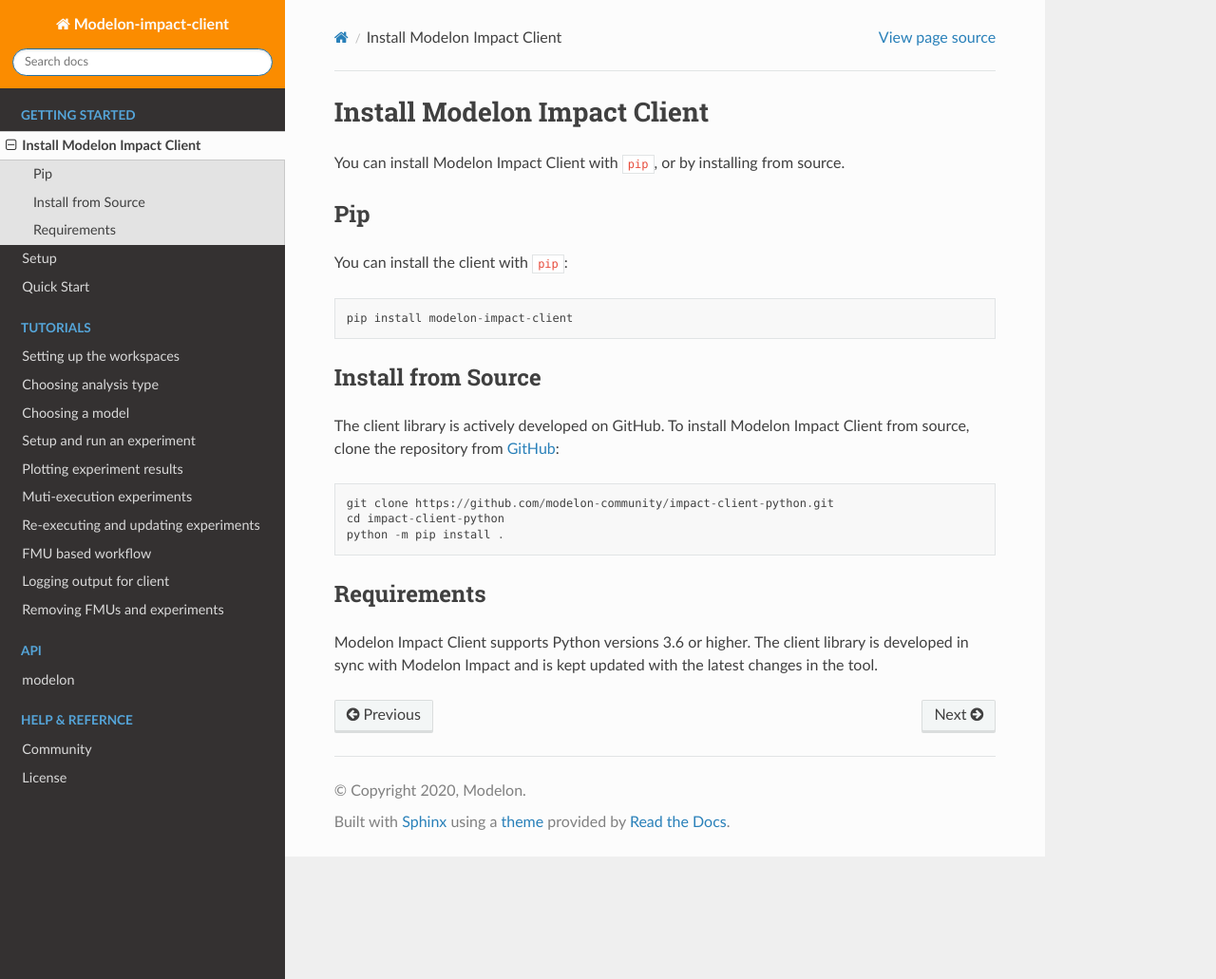
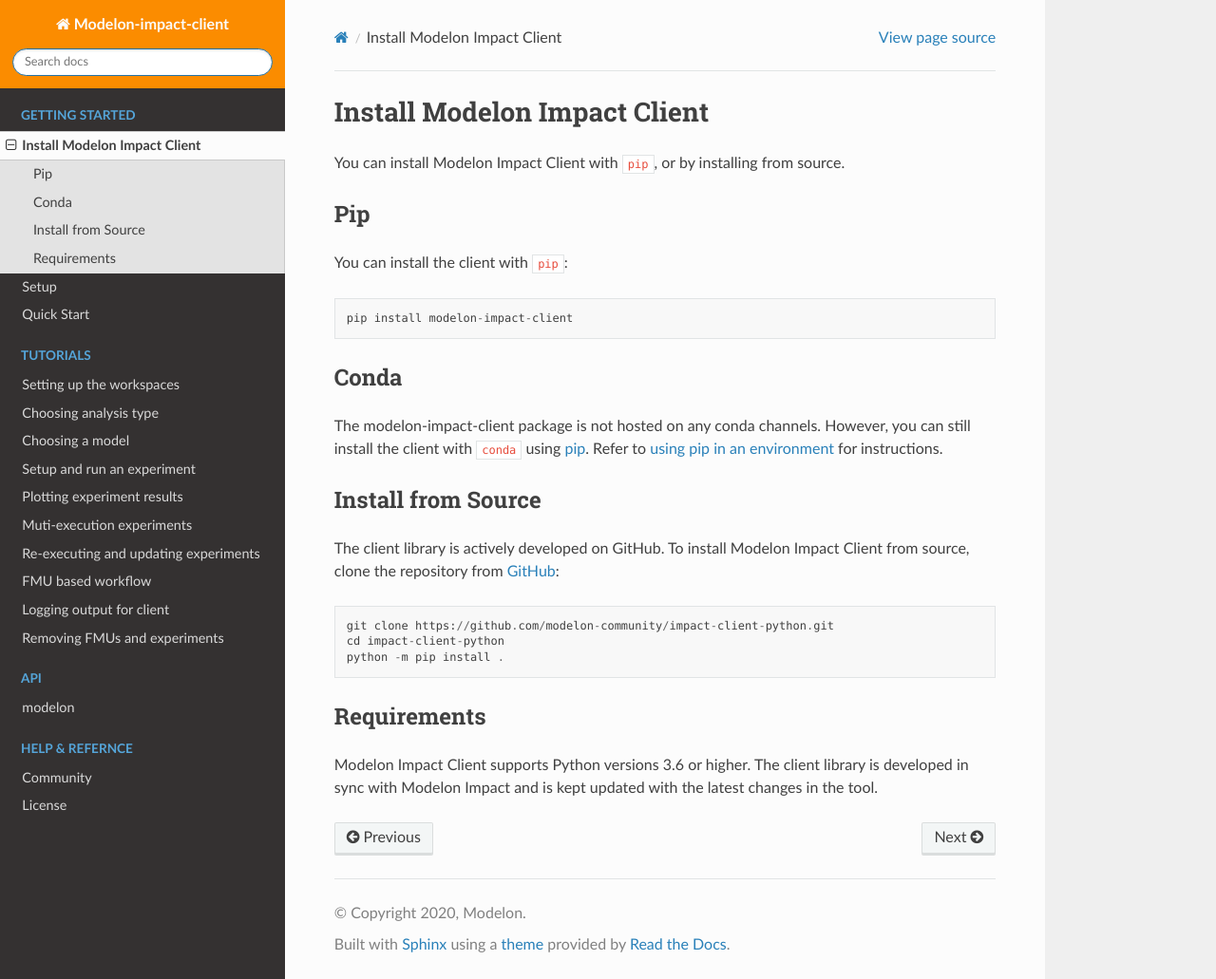
Before and after one commit to modelon-community/impact-client-python, a Sphinx documentation site: the page built from docs/source/install.rst, in a window 1280 px wide and 1031 px high. Shown: the whole window at 95% size. Built offline with Sphinx 7.4.7 and the Read the Docs theme 2.0.0, drawn with Linux system fonts in a browser that asks for light colours.

Commit message:
fix: Added docs for installing the client with conda

```diff
--- a/docs/source/install.rst
+++ b/docs/source/install.rst
@@ -9,6 +9,14 @@
 You can install the client with ``pip``::
 
    pip install modelon-impact-client
+
+Conda
+-----
+
+The modelon-impact-client package is not hosted on any conda channels. However, you can still install the client
+with ``conda`` using :ref:`pip <Pip>`. Refer
+to `using pip in an environment <https://docs.conda.io/projects/conda/en/latest/user-guide/tasks/manage-environments.html#using-pip-in-an-environment>`_
+for instructions.
 
 Install from Source
 -------------------
```
